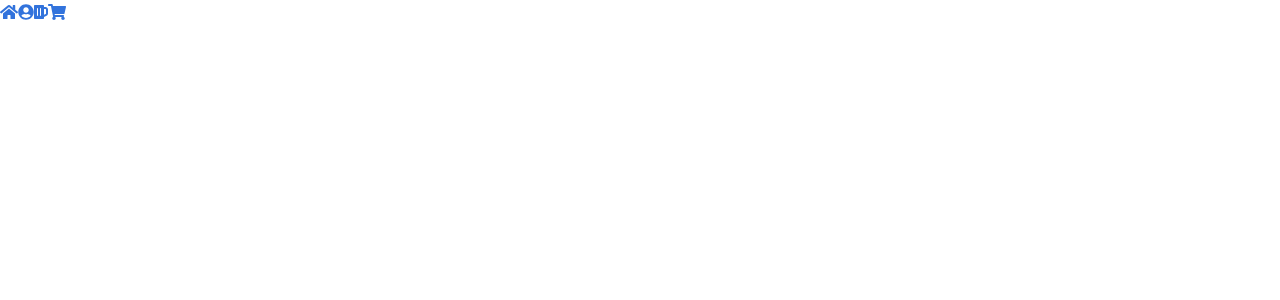
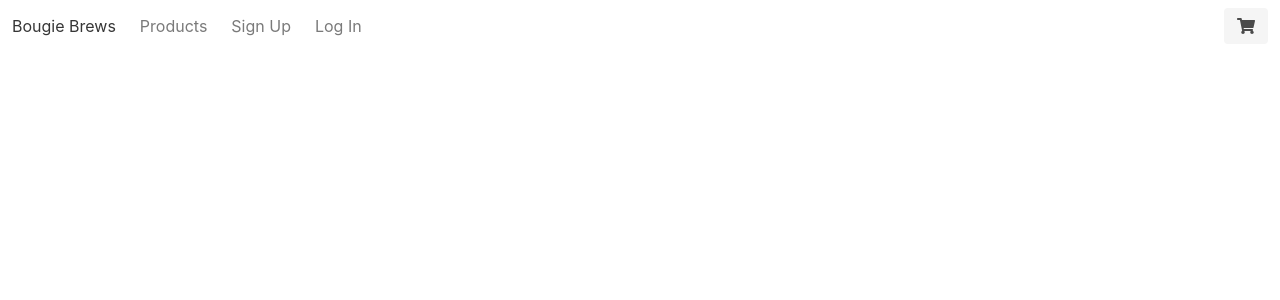
Before and after one commit to 1904-cpu-projects/partyParrots, a React app: page /#/ in a window 1280 px wide. Shown: the top 300 px of the page. Built offline with nearby package versions, Linux system fonts and the light colour scheme.

Commit message:
navbar styled in bulma, form style modified

```diff
--- a/src/components/App.js
+++ b/src/components/App.js
@@ -2,7 +2,8 @@ import React, { Component } from 'react';
 import { connect } from 'react-redux';
 import LoginForm from './UserLoginDumb';
 import Nav from './Nav';
-import Products from './Products'
+import Products from './Products';
+import CreateUser from './CreateUser';
 import { HashRouter, Route } from 'react-router-dom';
 
 class App extends Component{
@@ -12,6 +13,7 @@ class App extends Component{
             <HashRouter>
                 < Route path = "/" component = { Nav } />
                 < Route exact path = "/login" component = { LoginForm } />
+                < Route exact path = "/signup" component = { CreateUser } />
                 < Route exact path = "/products" component = { Products } />
             </HashRouter>
         )
--- a/src/components/CreateUser.js
+++ b/src/components/CreateUser.js
@@ -40,7 +40,7 @@ class CreateUser extends Component{
         return (
             <section className = "section">
             <div className = "columns is-centered" >
-            <div className = "column is-half" >
+            <div className = "column is-one-third" >
 
 
             <form onSubmit = {this.handleSubmit}>
@@ -91,7 +91,7 @@ class CreateUser extends Component{
 
                 <div className = "field">
                     <div className = "has-text-centered">
-                    <button className = "button is-rounded is-small is-centered is-primary" type = 'submit'>Submit</button>
+                    <button className = "button is-rounded is-centered is-primary" type = 'submit'>Submit</button>
                     </div>
                 </div>
 
--- a/src/components/LoginForm.js
+++ b/src/components/LoginForm.js
@@ -46,18 +46,17 @@ const Form = ({ values, errors, handleChange, handleSubmit, clear }) => {
           <p className='help is-danger'>{errors.auth}</p>
         </div>
       )}
-      <div className='field is-grouped'>
-        <div className='control'>
-          <button type='submit' className='button is-success is-rounded'>
+      <div className='field is-centered'>
+        <div className='has-text-centered'>
+          <button type='submit' className='button is-primary is-rounded'>
             Login
           </button>
-        </div>
-        <div className='control'>
           <button type='button' className='button is-rounded' onClick={clear}>
             Clear
           </button>
         </div>
-      </div>
+       </div>
+
     </form>
   );
 };
--- a/src/components/Nav.js
+++ b/src/components/Nav.js
@@ -3,14 +3,32 @@ import { connect } from 'react-redux';
 import { Link } from 'react-router-dom';
 
 function Nav() {
-    return (
-        <div>
-            < Link to = "/home"><i className='fa fa-home'></i></Link>
-            < Link to = "/login"><i className='fa fa-user-circle'></i></ Link >
-            < Link to = "/products"><i className='fa fa-beer'></i></Link>
-            < Link to = "/cart"><i className='fa fa-shopping-cart'></i></Link>
+  return (
+    <div>
+      <nav class="navbar" role="navigation" aria-label="main navigation">
+        <div class="navbar-brand">
+          < Link to = "/home" class="navbar-item has-text-grey-darker">Bougie Brews</Link>
+          <a role="button" class="navbar-burger burger" aria-label="menu" aria-expanded="false" data-target="navbarBasicExample">
+            <span aria-hidden="true"></span>
+            <span aria-hidden="true"></span>
+            <span aria-hidden="true"></span>
+          </a>
         </div>
-    )
+        <div id="Navbar" class="navbar-menu">
+          <div class="navbar-start">
+            < Link to = "/products" class="navbar-item has-text-grey">Products</Link>
+            < Link to = "/signup" class="navbar-item has-text-grey">Sign Up</ Link >
+            < Link to = "/login" class="navbar-item has-text-grey">Log In</ Link >
+          </div>
+          <div class="navbar-end">
+            <div class="navbar-item">
+              < Link to = "/cart" class="button is-light"><i className='fa fa-shopping-cart has-text-grey-dark'></i></Link>
+            </div>
+          </div>
+        </div>
+      </nav>
+    </div>
+  )
 }
 
 export default connect ( null, null )( Nav );
--- a/src/components/UserLoginDumb.js
+++ b/src/components/UserLoginDumb.js
@@ -71,7 +71,7 @@ class UserLogin extends Component {
     return (
       <section className="section">
         <div className="columns is-centered">
-          <div className="column is-half">
+          <div className="column is-one-third">
             <div className="field is-centered">
               <div className="has-text-centered">
                 <label className="is-size-3">Log In</label>
```
